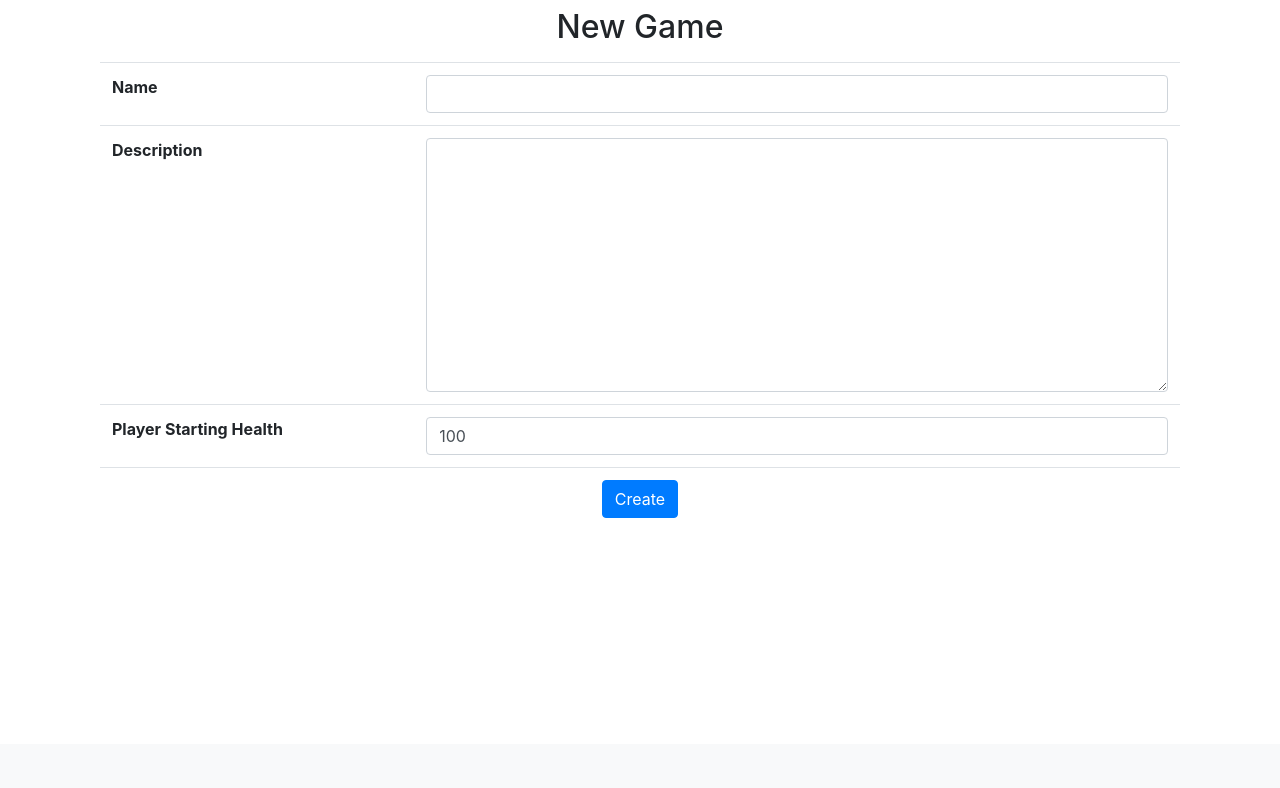
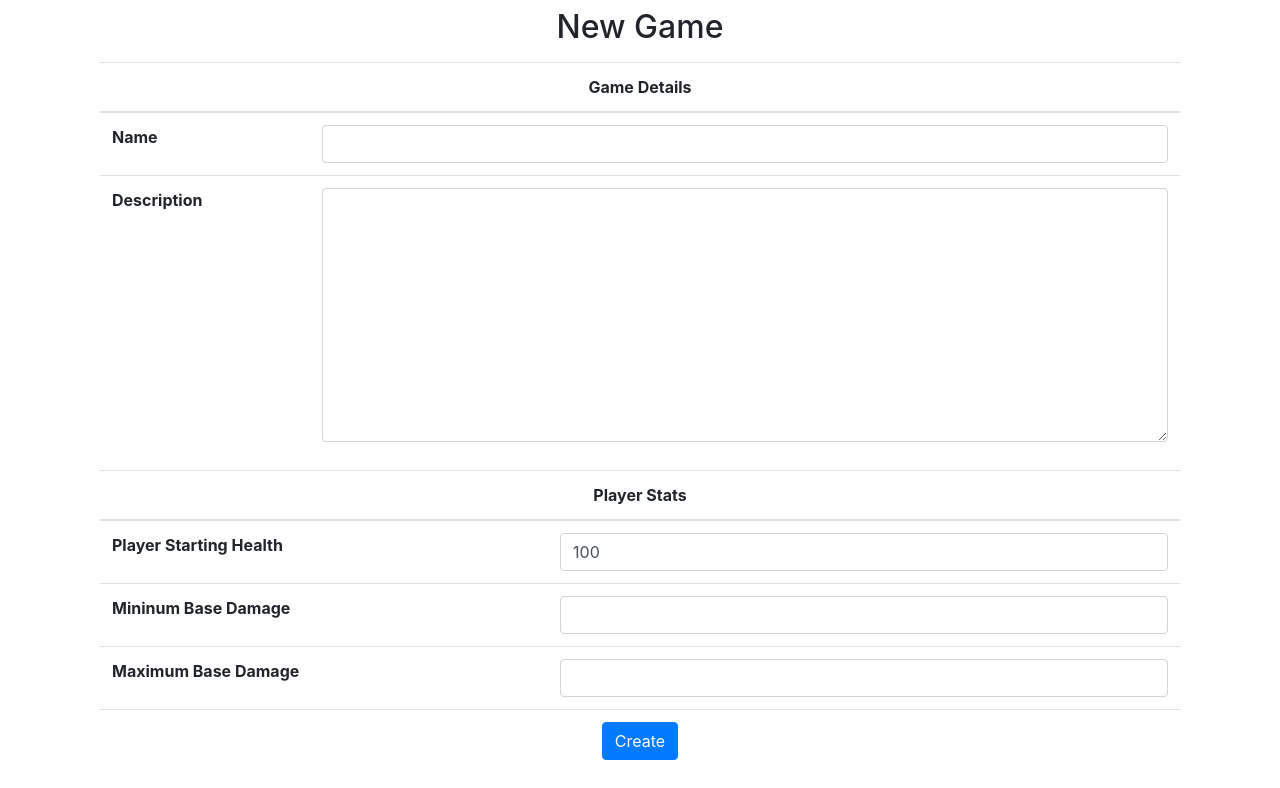
Before and after one commit to japhster/TBAC, a Django app: page /game/create/ in a window 1280 px wide. Shown: the part 56-844 px from the top of the page. Before the commit the page ends 574 px from the top, so only its background shows below. Run offline with Django 4.2, Linux system fonts and the light colour scheme; the visitor is signed in with stand-in values (Sample User, id 1); parts of the project's set-up code (start-up, migrations or seed data) failed here and were passed over; some libraries are stand-ins or nearby versions.

Commit message:
added damage records to game, palyer and enemies

```diff
--- a/game/forms.py
+++ b/game/forms.py
@@ -3,9 +3,10 @@ from django import forms
 from . import constants
 from room.models import Room
 from item.models import Item
+from tbac import mixins
 
 
-class GameForm(forms.Form):
+class GameForm(mixins.DamageForm):
     name = forms.CharField(widget=forms.TextInput(attrs={"class": "form-control"}))
     description = forms.CharField(
         widget=forms.Textarea(attrs={"class": "form-control"})
@@ -13,6 +14,8 @@ class GameForm(forms.Form):
     starting_health = forms.IntegerField(
         initial=100, widget=forms.TextInput(attrs={"class": "form-control"})
     )
+    # min_damage = forms.IntegerField(widget=forms.TextInput(attrs={"class": "form-control"}))
+    # max_damage = forms.IntegerField(widget=forms.TextInput(attrs={"class": "form-control"}))
 
 
 class NewSessionForm(forms.Form):
--- a/game/session_views.py
+++ b/game/session_views.py
@@ -102,6 +102,10 @@ def start_new_session(request, game_pk):
         session=session,
         name=form.cleaned_data["name"],
         health=game.starting_health,
+        base_damage=models.DamageOutput.objects.create(
+            min_damage=game.damage.min_damage,
+            max_damage=game.damage.max_damage,
+        ),
     )
 
     # a map of the old room pk to the new room pk
--- a/game/templates/game/game_form.html
+++ b/game/templates/game/game_form.html
@@ -10,15 +10,24 @@
   <form method="POST">
     {% csrf_token %}
     <table class="table">
+      <thead>
+        <tr><th colspan=2 class="text-center">Game Details</th></tr>
+      </thead>
       <tr>
         <th>Name</th><td>{{ form.name }} {{ form.name.errors.as_text }}</td>
       </tr>
       <tr>
         <th>Description</th><td>{{ form.description }} {{ form.description.errors.as_text }}</td>
       </tr>
+    </table>
+    <table class="table">
+      <thead>
+        <tr><th colspan=2 class="text-center">Player Stats</th></tr>
+      </thead>
       <tr>
         <th>Player Starting Health</th><td>{{ form.starting_health }} {{ form.starting_health.errors.as_text }}</td>
       </tr>
+      {% include "inclusions/damage_form.html" with damage_name="Base Damage" %}
       <tr>
         <th colspan=2 class="text-center">
           <button type="submit" class="btn btn-primary">{% if editing %}Save{% else %}Create{% endif %}</button>
--- a/game/views.py
+++ b/game/views.py
@@ -84,6 +84,10 @@ def create_game(request):
             description=form.cleaned_data["description"],
             created_by=request.user,
             starting_health=form.cleaned_data["starting_health"],
+            base_damage=models.DamageOutput(
+                min_damage=form.cleaned_data["min_damage"],
+                max_damage=form.cleaned_data["max_damage"],
+            ),
         )
         return HttpResponseRedirect(
             reverse("game:dashboard", kwargs={"game_pk": game.pk})
@@ -104,6 +108,8 @@ def edit_game(request, game_pk):
             "name": game.name,
             "description": game.description,
             "starting_health": game.starting_health,
+            "min_damage": game.base_damage.min_damage,
+            "max_damage": game.base_damage.max_damage,
         },
     )
     if request.method == "POST" and form.is_valid():
@@ -111,6 +117,11 @@ def edit_game(request, game_pk):
         game.description = form.cleaned_data["description"]
         game.starting_health = form.cleaned_data["starting_health"]
         game.save()
+        damage = game.base_damage
+        damage.min_damage = form.cleaned_data["min_damage"]
+        damage.max_damage = form.cleaned_data["max_damage"]
+        damage.save()
+
         return HttpResponseRedirect(
             reverse("game:dashboard", kwargs={"game_pk": game.pk})
         )
--- a/npc/forms.py
+++ b/npc/forms.py
@@ -1,6 +1,6 @@
 from django import forms
 
-from tbac import models
+from tbac import models, mixins
 
 
 class GiftedItemForm(forms.Form):
@@ -80,7 +80,7 @@ class FriendForm(forms.Form):
         )
 
 
-class EnemyForm(forms.Form):
+class EnemyForm(mixins.DamageForm):
     name = forms.CharField(
         widget=forms.TextInput(attrs={"class": "form-control"}),
     )
--- a/npc/models.py
+++ b/npc/models.py
@@ -41,8 +41,8 @@ class Enemy(mixins.SearchableMixin):
         "room.Room", related_name="enemies", on_delete=models.CASCADE
     )
     in_room_description = models.CharField(max_length=1000)
-    # health = models.IntegerField()
-    # damage = models.IntegerField()
+    health = models.IntegerField(default=100)
+    damage = models.OneToOneField("game.DamageOutput", on_delete=models.CASCADE)
 
     # session tracking
     session = models.ForeignKey(
--- a/npc/templates/npc/enemy_form.html
+++ b/npc/templates/npc/enemy_form.html
@@ -34,6 +34,7 @@
         <th>Room</th>
         <td>{{ form.room }} {{ form.room.errors.as_text }}</td>
       </tr>
+      {% include "inclusions/damage_form.html" %}
       <tr>
         <th colspan=2 class="text-center">
           {% for error in form.non_field_errors %}
--- a/tbac/mixins.py
+++ b/tbac/mixins.py
@@ -1,5 +1,6 @@
 import re
 
+from django import forms
 from django.db import models
 
 
@@ -27,3 +28,21 @@ class SearchableMixin(models.Model):
 
     class Meta:
         abstract = True
+
+
+class DamageForm(forms.Form):
+    min_damage = forms.IntegerField(
+        widget=forms.TextInput(attrs={"class": "form-control"})
+    )
+    max_damage = forms.IntegerField(
+        widget=forms.TextInput(attrs={"class": "form-control"})
+    )
+
+    def clean(self, *args, **kwargs):
+        cd = super().clean(*args, **kwargs)
+        if cd["min_damage"] > cd["max_damage"]:
+            raise forms.ValidationError(
+                {
+                    "min_damage": "Minimum damage must be less than or equal to the maximum damage."
+                }
+            )
--- /dev/null
+++ b/templates/inclusions/damage_form.html
@@ -0,0 +1,7 @@
+
+<tr>
+  <th>Mininum {{ damage_name | default:"Damage" }}</th><td>{{ form.min_damage }} {{ form.min_damage.errors.as_text }}</td>
+</tr>
+<tr>
+  <th>Maximum {{ damage_name | default:"Damage" }}</th><td>{{ form.max_damage }} {{ form.max_damage.errors.as_text }}</td>
+</tr>
```
Also changed, not shown: game/models.py (+15 -0 lines), npc/views.py (+11 -0 lines), game/migrations/0019_damageoutput_game_base_damage_player_base_damage.py (added), game/migrations/0020_add_damages.py (added), game/migrations/0021_alter_game_base_damage_alter_player_base_damage.py (added), npc/migrations/0016_enemy_damage_enemy_health.py (added), npc/migrations/0017_add_damage.py (added), npc/migrations/0018_alter_enemy_damage.py (added).
